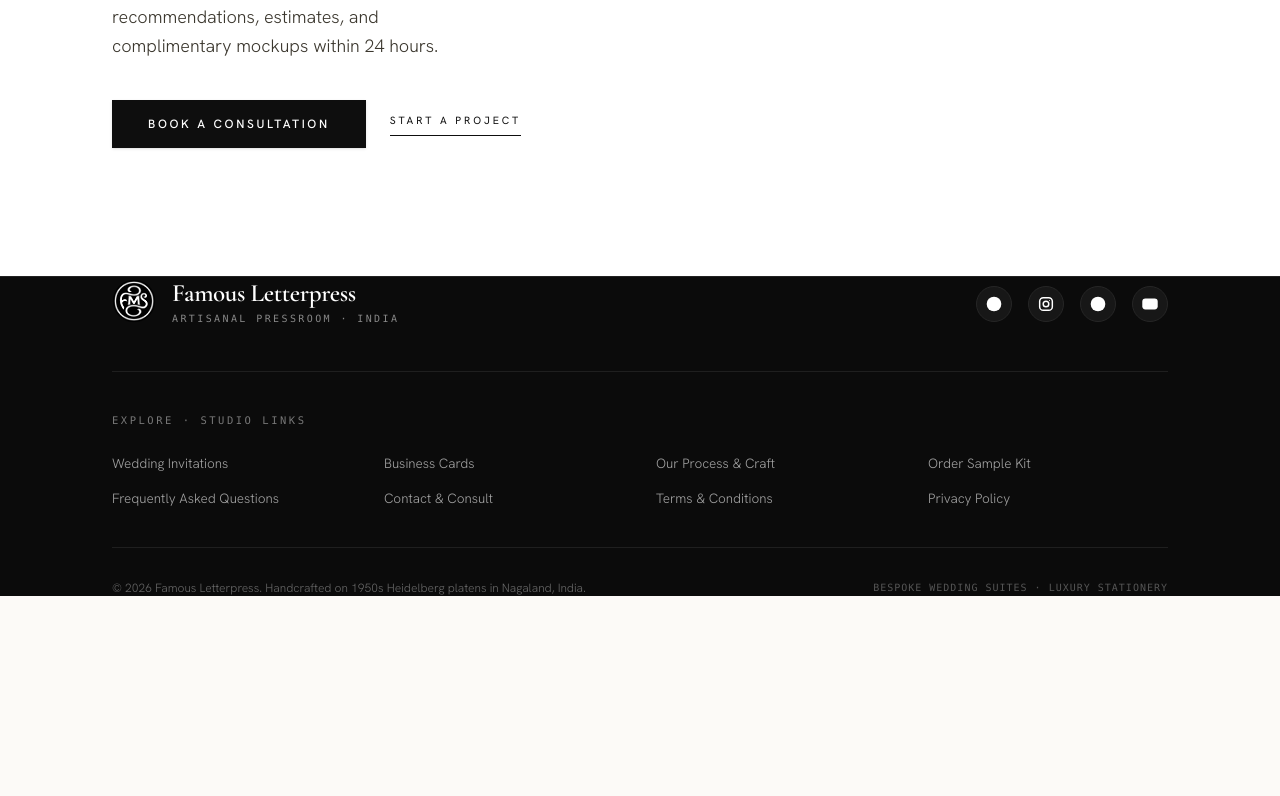
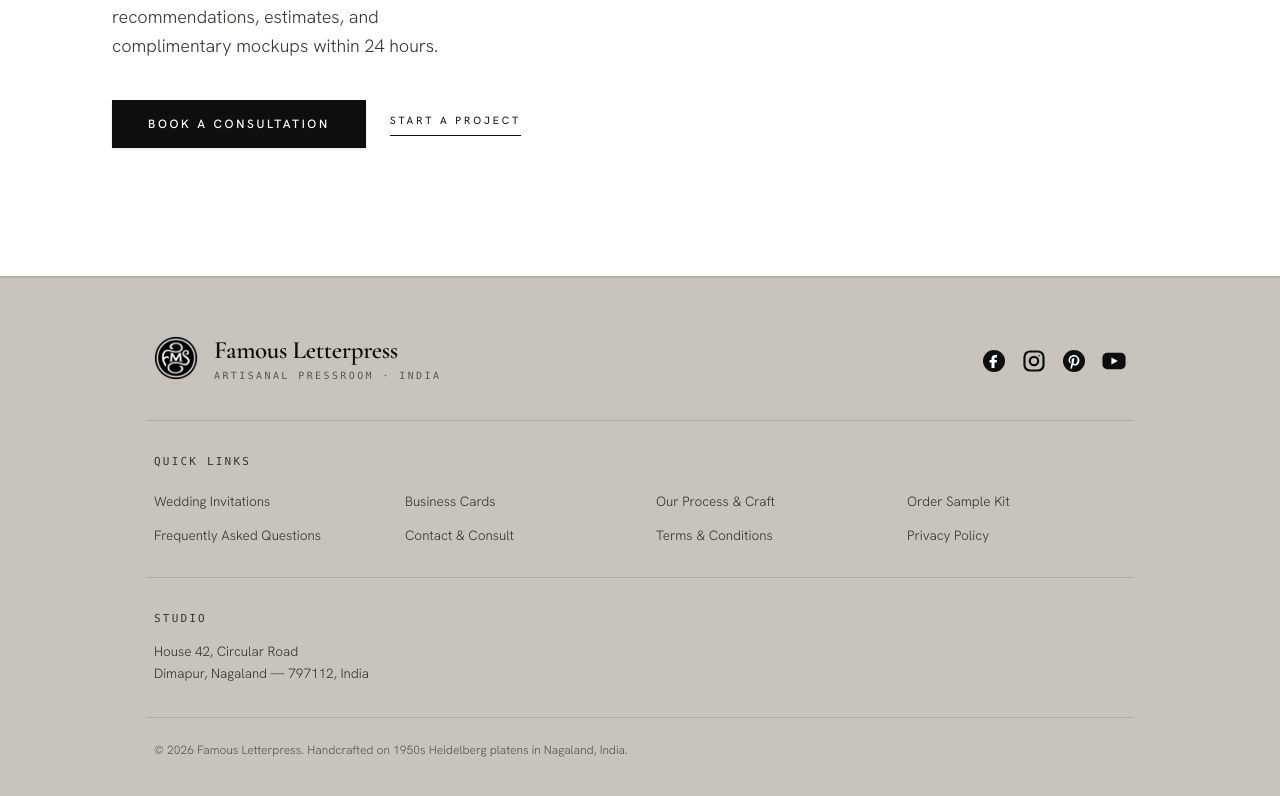
Before and after one commit to khiasu/FamousLetterPress, a Next.js app: page / in a window 1280 px wide. Shown: the part 9477-10273 px from the top of the page. Before the commit the page ends 10074 px from the top, so only its background shows below. Built offline with nearby package versions, Linux system fonts and the light colour scheme.

Commit message:
Footer: cool stone silver (#C8C3BC), restored padding/icons, added studio address, removed tagline

```diff
--- a/src/components/layout/Footer.tsx
+++ b/src/components/layout/Footer.tsx
@@ -44,26 +44,26 @@ export function Footer() {
   return (
     <footer
       ref={footerRef}
-      className={`relative bg-[#0B0B0B] border-t border-[#222222] text-white transition-all duration-700 ease-out will-change-transform ${
+      className={`relative bg-[#C8C3BC] border-t-2 border-[#B5B0A8] text-[#0e0e0e] transition-all duration-700 ease-out will-change-transform ${
         isVisible ? "opacity-100 translate-y-0" : "opacity-40 translate-y-8"
       }`}
       role="contentinfo"
     >
-      <div className="w pt-12 sm:pt-16 pb-12 sm:pb-16">
+      <div className="max-w-[1100px] mx-auto px-6 sm:px-10 md:px-14 pt-10 sm:pt-14 pb-12 sm:pb-16">
         {/* Top: Brand Header with Logo + Social Handles */}
-        <div className="flex flex-col sm:flex-row items-start sm:items-center justify-between gap-6 pb-10 border-b border-[#1F1F1F]">
+        <div className="flex flex-col sm:flex-row items-start sm:items-center justify-between gap-6 pb-8 border-b border-[rgba(14,14,14,0.12)]">
           {/* Brand Identity with Circular Seal Logo and clean spacing */}
-          <div>
+          <div className="pl-1 sm:pl-2">
             <Link href="/" className="inline-flex items-center gap-3.5 sm:gap-4 group select-none">
               {/* eslint-disable-next-line @next/next/no-img-element */}
               <img
                 src="/assets/logo.png"
                 alt="Famous Letterpress Seal"
-                className="w-10 h-10 sm:w-11 sm:h-11 object-contain rounded-full brightness-110 contrast-125 transition-transform duration-300 group-hover:scale-105"
+                className="w-10 h-10 sm:w-11 sm:h-11 object-contain rounded-full transition-transform duration-300 group-hover:scale-105"
               />
               <div className="flex flex-col leading-none">
                 <span
-                  className="font-serif text-2xl sm:text-[25px] font-semibold tracking-[-0.015em] text-white"
+                  className="font-serif text-2xl sm:text-[25px] font-semibold tracking-[-0.015em] text-[#0e0e0e]"
                   style={{
                     fontFamily:
                       "var(--font-cormorant-garamond), 'Cormorant Garamond', 'Bodoni Moda', serif",
@@ -71,15 +71,15 @@ export function Footer() {
                 >
                   Famous Letterpress
                 </span>
-                <span className="text-[10px] font-mono tracking-[0.24em] text-[#888888] uppercase mt-1">
+                <span className="text-[10px] font-mono tracking-[0.24em] text-[#5A5550] uppercase mt-1">
                   Artisanal Pressroom &middot; India
                 </span>
               </div>
             </Link>
           </div>
 
-          {/* Social Icons — Facebook, Instagram, YouTube */}
-          <div className="flex items-center gap-4 text-white">
+          {/* Social Icons — Facebook, Instagram, Pinterest, YouTube */}
+          <div className="flex items-center gap-4 pl-1 sm:pl-0 sm:pr-2 text-black">
             {SOCIAL_PROFILES.map((social) => {
               const Icon = social.icon;
               return (
@@ -90,22 +90,22 @@ export function Footer() {
                   rel="noopener noreferrer"
                   aria-label={social.label}
                   title={social.label}
-                  className="w-9 h-9 rounded-full bg-[#171717] hover:bg-white text-white hover:text-black flex items-center justify-center transition-all cursor-pointer border border-[#262626] hover:border-white"
+                  className="text-black hover:opacity-65 transition-opacity flex items-center justify-center cursor-pointer"
                 >
-                  <Icon className="w-4 h-4" />
+                  <Icon className="w-6 h-6" />
                 </a>
               );
             })}
           </div>
         </div>
 
-        {/* Middle: Streamlined Quick Links Grid */}
-        <div className="pt-10 pb-10 border-b border-[#1F1F1F]">
-          <h4 className="text-[10.5px] uppercase tracking-[0.24em] font-mono font-medium text-[#777777] mb-6">
-            Explore &middot; Studio Links
+        {/* Middle: Quick Links Grid */}
+        <div className="pt-8 pl-1 sm:pl-2">
+          <h4 className="text-[11px] uppercase tracking-[0.2em] font-mono font-medium text-[#3A3530] mb-5">
+            Quick Links
           </h4>
 
-          <ul className="grid grid-cols-2 sm:grid-cols-3 md:grid-cols-4 gap-y-4 gap-x-8">
+          <ul className="grid grid-cols-2 sm:grid-cols-3 md:grid-cols-4 gap-y-4 gap-x-6 pb-2">
             {QUICK_LINKS.map((link) => (
               <li key={link.label}>
                 {"external" in link && link.external ? (
@@ -113,14 +113,14 @@ export function Footer() {
                     href={link.href}
                     target="_blank"
                     rel="noopener noreferrer"
-                    className="text-[13.5px] text-[#A0A0A0] hover:text-white transition-colors block leading-snug font-light"
+                    className="text-[13.5px] text-[#3A3530] hover:text-black transition-colors block leading-snug"
                   >
                     {link.label}
                   </a>
                 ) : (
                   <Link
                     href={link.href}
-                    className="text-[13.5px] text-[#A0A0A0] hover:text-white transition-colors block leading-snug font-light"
+                    className="text-[13.5px] text-[#3A3530] hover:text-black transition-colors block leading-snug"
                   >
                     {link.label}
                   </Link>
@@ -130,13 +130,21 @@ export function Footer() {
           </ul>
         </div>
 
-        {/* Bottom: Studio Colophon & Rights */}
-        <div className="pt-8 flex flex-col sm:flex-row sm:items-center justify-between gap-4 text-xs text-[#666666] font-light">
-          <p>
+        {/* Studio Address */}
+        <div className="pt-8 pb-8 pl-1 sm:pl-2 border-t border-[rgba(14,14,14,0.12)] mt-6">
+          <h4 className="text-[11px] uppercase tracking-[0.2em] font-mono font-medium text-[#3A3530] mb-3">
+            Studio
+          </h4>
+          <address className="not-italic text-[13.5px] text-[#3A3530] leading-relaxed">
+            House 42, Circular Road<br />
+            Dimapur, Nagaland — 797112, India
+          </address>
+        </div>
+
+        {/* Bottom: Copyright */}
+        <div className="pt-6 border-t border-[rgba(14,14,14,0.12)] pl-1 sm:pl-2">
+          <p className="text-xs text-[#5A5550] font-light">
             &copy; {new Date().getFullYear()} Famous Letterpress. Handcrafted on 1950s Heidelberg platens in Nagaland, India.
-          </p>
-          <p className="font-mono text-[10px] tracking-widest uppercase text-[#555555]">
-            Bespoke Wedding Suites &middot; Luxury Stationery
           </p>
         </div>
       </div>
```
